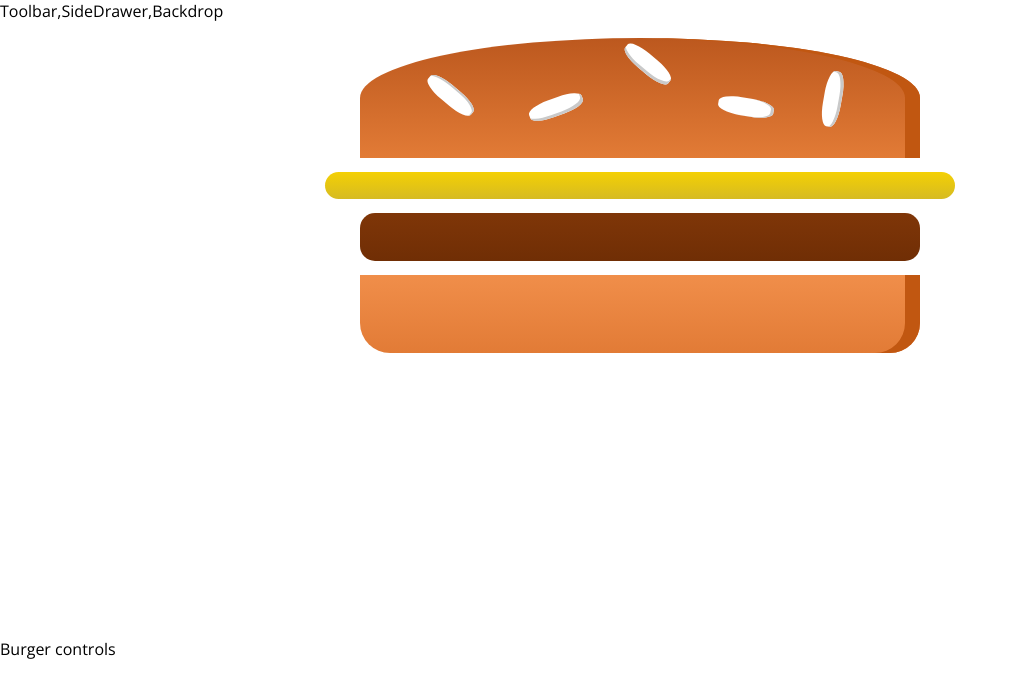
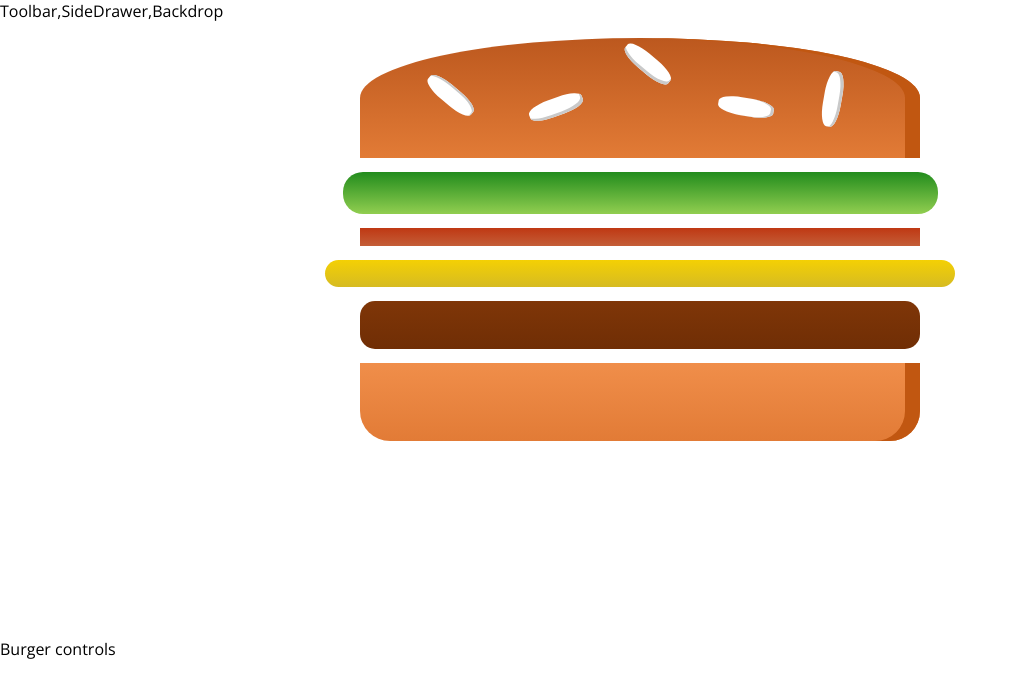
Before and after one commit to Sanathshetty98/React_burger_builder, a React (Create React App) app: page / in a window 1280 px wide. Shown: the top 698 px of the page, without its empty margins (0-1018 px from the left). Built offline with nearby package versions, Linux system fonts and the light colour scheme.

Commit message:
1-Oct-2019

```diff
--- a/src/components/Burger/Burger.js
+++ b/src/components/Burger/Burger.js
@@ -1,13 +1,26 @@
 import React from 'react';
 import classes from './Burger.module.css';
 import BurgerIngredients from './BurgerIngredients/BurgerIngredients';
+import { arrayExpression } from '@babel/types';
 
 const burger = (props) => {
+    let transformedIngredients = Object.keys(props.ingredients)
+    .map(igkey =>{
+        return [...Array(props.ingredients[igkey])].map((_,i) => {
+            return <BurgerIngredients key = {igkey + i} type={igkey} />;
+        })
+    })
+    .reduce((arr, el) => {
+        return arr.concat(el)
+    }, []);
+    if(transformedIngredients.length === 0){
+        transformedIngredients = <p> Please start adding ingredients!</p>
+    }
+    console.log(transformedIngredients);
     return(
         <div className={classes.Burger}>
             <BurgerIngredients type="bread-top" />
-            <BurgerIngredients type="cheese" />
-            <BurgerIngredients type="meat" />
+            {transformedIngredients}
             <BurgerIngredients type="bread-bottom" />
 
         </div>
--- a/src/containers/BurgerBuilder/BurgerBuilder.js
+++ b/src/containers/BurgerBuilder/BurgerBuilder.js
@@ -3,10 +3,18 @@
 import Burger from '../../components/Burger/Burger';
 
 class BurgerBuilder extends Component{
+    state = {
+        ingredients: {
+            salad:1,
+            bacon:1,
+            cheese:1,
+            meat:1
+        }
+    }
     render() {
         return(
             <Aux>
-                <Burger />
+                <Burger ingredients={this.state.ingredients}/>
                 <div>Burger controls</div>
             </Aux>
         );
```
